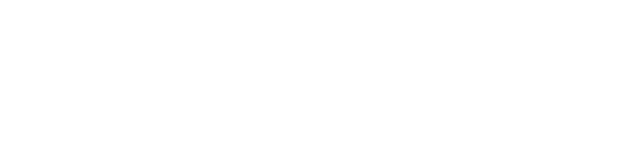
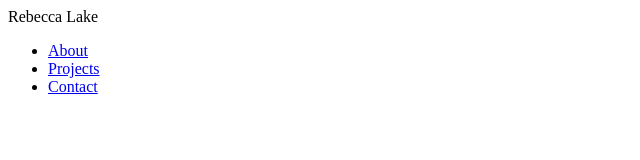
Before and after one commit to beckylakes/my-portfolio, a plain HTML site: page index.html in a window 1280 px wide. Shown: the whole page, without its empty margins (0-640 px from the left). Drawn offline with Linux system fonts and the light colour scheme.

Commit message:
basic nav links setup

```diff
--- a/index.html
+++ b/index.html
@@ -8,6 +8,16 @@
     <link rel="stylesheet" href="mediaqueries.css">
 </head>
 <body>
+    <nav id="desktop-nav">
+        <div class="logo">Rebecca Lake</div>
+        <div>
+            <ul class="nav-links">
+                <li><a href="#about">About</a></li>
+                <li><a href="#projects">Projects</a></li>
+                <li><a href="#contact">Contact</a></li>
+            </ul>
+        </div>
+    </nav>
     <script src="script.js"></script>
 </body>
 </html>
```
